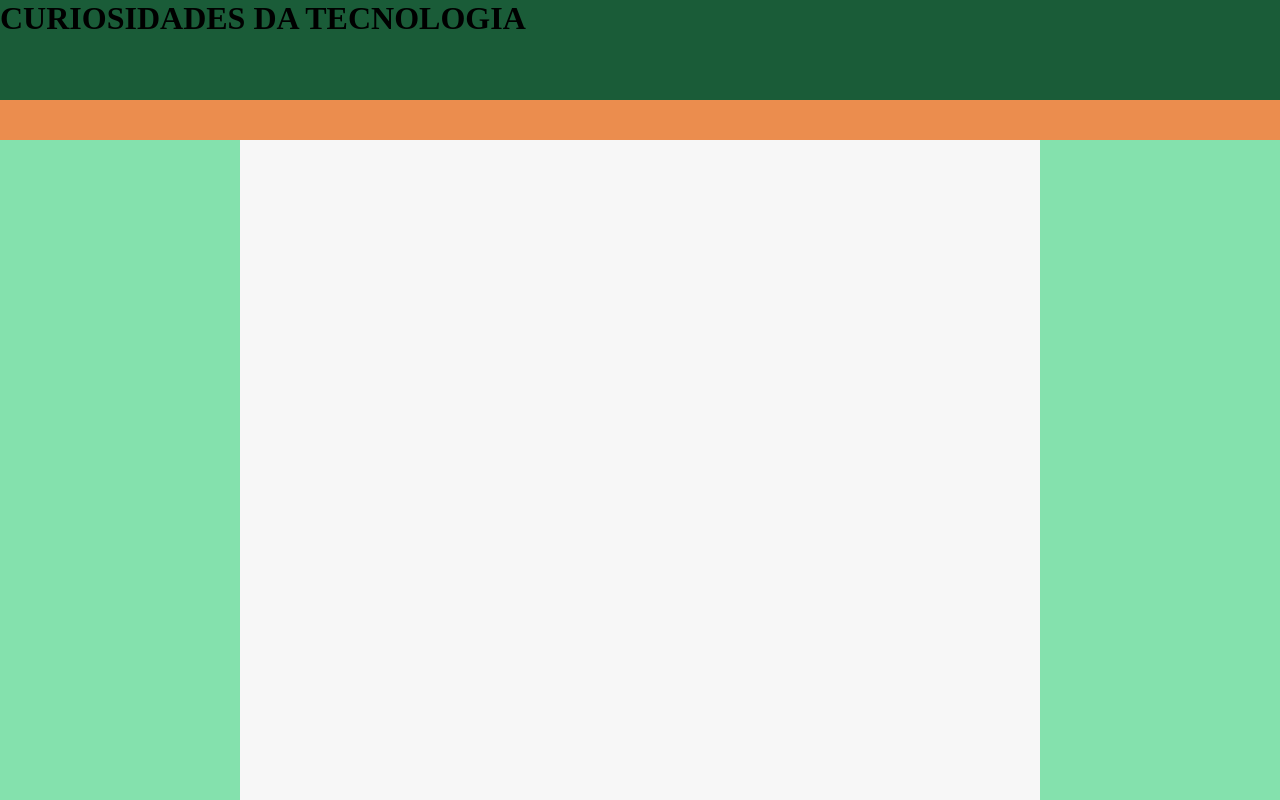
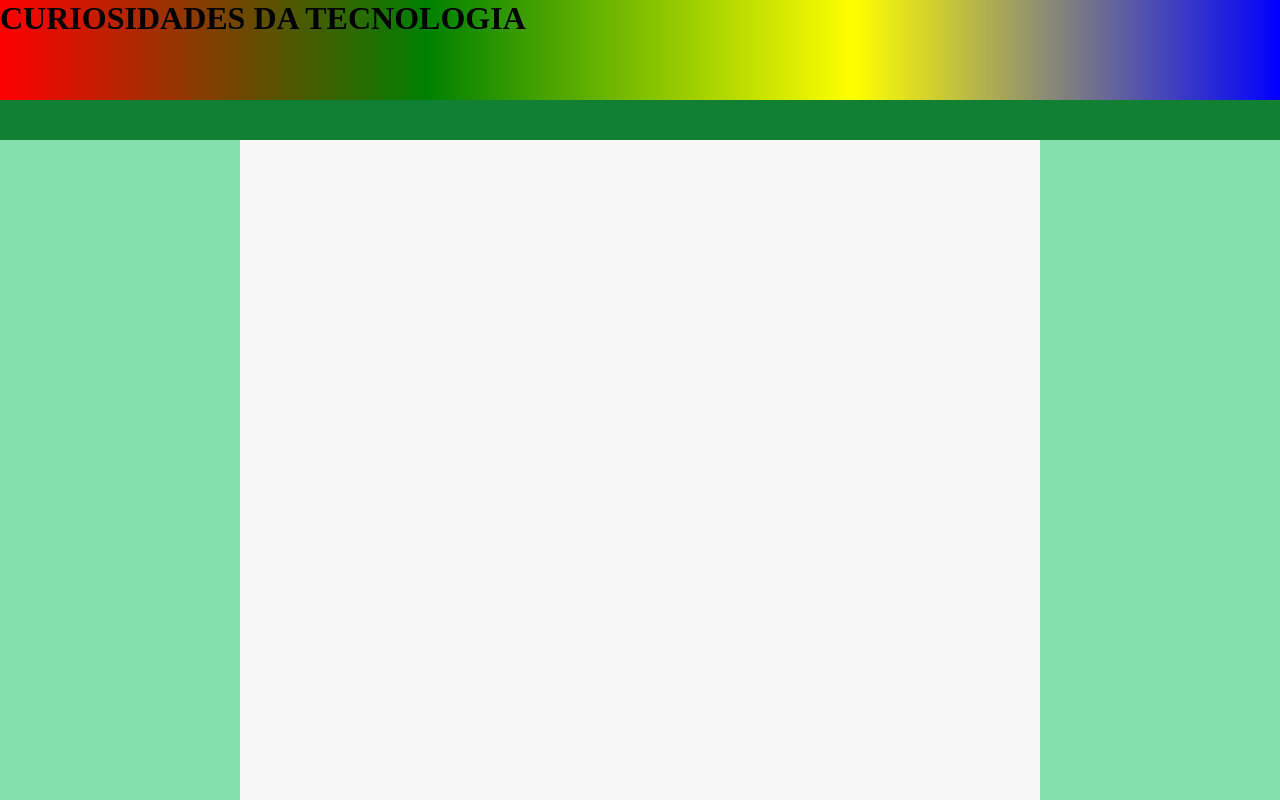
Before and after one commit to HENRIQUE912/projeto-Android, a plain HTML site: page index.html in a window 1280 px wide. Shown: the top 800 px of the page. Drawn offline with Linux system fonts and the light colour scheme.

Commit message:
v1.2 incluído degrade

```diff
--- a/stely.css
+++ b/stely.css
@@ -3,9 +3,13 @@
     padding: 0;
 
     }
+
+    h1.cor_titulo{
+        background-color: rgb(243, 250, 245);
+    }
 header.titulo{
 
-    background-color: #1a5c38;
+    background-image: linear-gradient( to right, red, green, yellow, blue );
     width: 1080;
     height:100px;
 }
@@ -20,7 +24,7 @@ body.main{
 
  nav.menu{
 
-        background-color: rgb(235, 141, 78);
+        background-color: rgb(18, 128, 51);
         width: 1080;
         height:40px;
 
```
